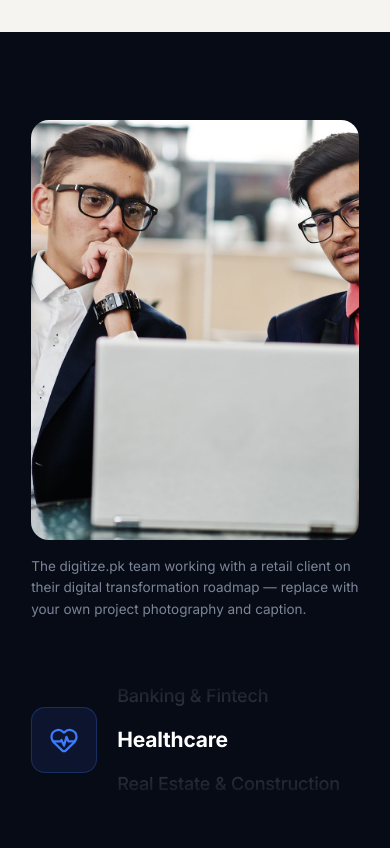
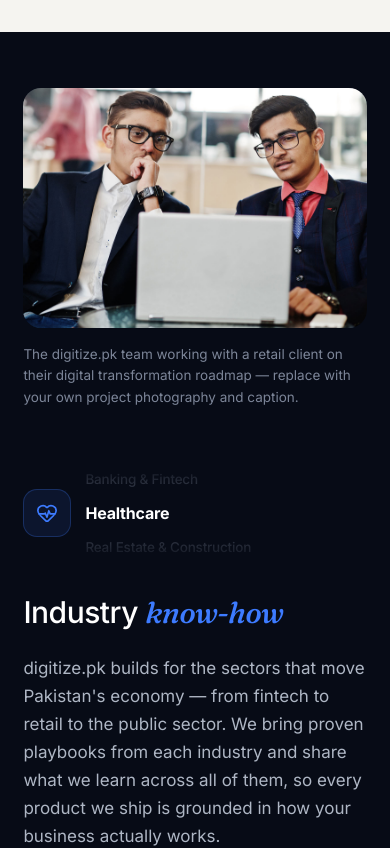
Before and after one commit to yousafbinkhalid-hash/digitize-pk, a React (Vite) app: page / in a window 390 px wide. Shown: the part 5420-6268 px from the top of the page. Built offline with nearby package versions, Linux system fonts and the light colour scheme.

Commit message:
Update content

```diff
--- a/src/components/VerticalCarousel.jsx
+++ b/src/components/VerticalCarousel.jsx
@@ -1,5 +1,5 @@
 import React, { useEffect, useRef, useState } from "react";
-import team2 from"../assets/team2.jpg";
+import team2 from "../assets/team2.jpg";
 import {
   ShoppingCart,
   Landmark,
@@ -36,17 +36,36 @@ const INDUSTRIES = [
 const ACCENT = "#3D7BFF";
 const BG = "#070B16";
 const BG_SOFT = "#0C1224";
+const TRANSITION_MS = 600;
+const MOBILE_BREAKPOINT = 640;
 
-const ROW_H = 44; // px, height of each name row / icon row
-const TRANSITION_MS = 600;
+// Tracks whether we're under the mobile breakpoint, so the icon, row height,
+// and type scale can shrink instead of overflowing/wrapping on a phone.
+function useIsMobile() {
+  const [isMobile, setIsMobile] = useState(
+    typeof window !== "undefined" && window.innerWidth <= MOBILE_BREAKPOINT
+  );
+  useEffect(() => {
+    const onResize = () =>
+      setIsMobile(window.innerWidth <= MOBILE_BREAKPOINT);
+    window.addEventListener("resize", onResize);
+    return () => window.removeEventListener("resize", onResize);
+  }, []);
+  return isMobile;
+}
 
-function IndustryStrip({ items, interval = 2400 }) {
+function IndustryStrip({ items, interval = 2400, isMobile }) {
   const len = items.length;
   const [index, setIndex] = useState(0);
   const [transitionOn, setTransitionOn] = useState(true);
   const resetTimeout = useRef(null);
 
   const extended = [items[len - 1], ...items, items[0], items[1]]; // len+3
+
+  const iconSize = isMobile ? 46 : 64;
+  const rowH = isMobile ? 34 : 44;
+  const centerFont = isMobile ? 16 : 21;
+  const sideFont = isMobile ? 13.5 : 18;
 
   useEffect(() => {
     const id = setInterval(() => setIndex((p) => p + 1), interval);
@@ -70,12 +89,12 @@ function IndustryStrip({ items, interval = 2400 }) {
   const CenterIcon = items[((index % len) + len) % len].icon;
 
   return (
-    <div style={{ display: "flex", alignItems: "center", gap: 20 }}>
+    <div style={{ display: "flex", alignItems: "center", gap: isMobile ? 14 : 20 }}>
       {/* Icon */}
       <div
         style={{
-          width: 64,
-          height: 64,
+          width: iconSize,
+          height: iconSize,
           flexShrink: 0,
           borderRadius: 14,
           background: `${ACCENT}1A`,
@@ -86,26 +105,27 @@ function IndustryStrip({ items, interval = 2400 }) {
         }}
       >
         <CenterIcon
-          size={30}
+          size={isMobile ? 22 : 30}
           color={ACCENT}
           strokeWidth={1.8}
           style={{ transition: "opacity 300ms ease" }}
         />
       </div>
 
-      {/* Name track */}
+      {/* Name track — flexes to fill available width instead of a fixed px value,
+          and truncates rather than wrapping on narrow screens */}
       <div
         style={{
           position: "relative",
-          height: ROW_H * 3,
+          height: rowH * 3,
           overflow: "hidden",
-          width: 320,
-          maxWidth: "60vw",
+          flex: 1,
+          minWidth: 0,
         }}
       >
         <div
           style={{
-            transform: `translateY(-${index * ROW_H}px)`,
+            transform: `translateY(-${index * rowH}px)`,
             transition: transitionOn
               ? `transform ${TRANSITION_MS}ms cubic-bezier(0.65,0,0.35,1)`
               : "none",
@@ -120,7 +140,7 @@ function IndustryStrip({ items, interval = 2400 }) {
               <div
                 key={i}
                 style={{
-                  height: ROW_H,
+                  height: rowH,
                   display: "flex",
                   alignItems: "center",
                   opacity,
@@ -131,10 +151,14 @@ function IndustryStrip({ items, interval = 2400 }) {
                   style={{
                     fontFamily:
                       "'Inter', -apple-system, BlinkMacSystemFont, sans-serif",
-                    fontSize: isCenter ? 21 : 18,
+                    fontSize: isCenter ? centerFont : sideFont,
                     fontWeight: isCenter ? 700 : 500,
                     color: isCenter ? "#FFFFFF" : "#7C8598",
                     letterSpacing: -0.2,
+                    whiteSpace: "nowrap",
+                    overflow: "hidden",
+                    textOverflow: "ellipsis",
+                    maxWidth: "100%",
                   }}
                 >
                   {item.name}
@@ -157,23 +181,27 @@ function IndustryStrip({ items, interval = 2400 }) {
 }
 
 export default function DigitizeIndustrySection() {
+  const isMobile = useIsMobile();
+
   return (
     <section
+      className="dgz-section"
       style={{
         background: BG,
         color: "#FFFFFF",
-        padding: "88px 8vw",
         fontFamily: "'Inter', sans-serif",
       }}
     >
       <style>{`
         @import url('https://fonts.googleapis.com/css2?family=Inter:wght@400;500;600;700&family=Fraunces:ital,wght@1,500&display=swap');
+        .dgz-section { padding: 88px 8vw; }
         .dgz-grid {
           display: grid;
           grid-template-columns: 1.05fr 0.95fr;
           gap: 64px;
           align-items: center;
         }
+        .dgz-photo { width: 100%; height: 420px; object-fit: cover; display: block; }
         .dgz-cta:hover {
           background: ${ACCENT};
           color: #fff !important;
@@ -182,17 +210,22 @@ export default function DigitizeIndustrySection() {
           .dgz-grid { grid-template-columns: 1fr; gap: 40px; }
           .dgz-img { order: -1; }
         }
+        @media (max-width: 640px) {
+          .dgz-section { padding: 56px 6vw; }
+          .dgz-photo { height: 240px; border-radius: 14px; }
+          .dgz-copy { max-width: 100% !important; }
+        }
       `}</style>
 
       <div className="dgz-grid">
         {/* Left column */}
         <div>
-          <IndustryStrip items={INDUSTRIES} />
+          <IndustryStrip items={INDUSTRIES} isMobile={isMobile} />
 
           <h2
             style={{
-              marginTop: 48,
-              fontSize: "clamp(34px, 4vw, 48px)",
+              marginTop: isMobile ? 32 : 48,
+              fontSize: "clamp(30px, 4vw, 48px)",
               lineHeight: 1.1,
               fontWeight: 500,
               letterSpacing: -0.5,
@@ -212,6 +245,7 @@ export default function DigitizeIndustrySection() {
           </h2>
 
           <p
+            className="dgz-copy"
             style={{
               marginTop: 22,
               maxWidth: 460,
@@ -255,16 +289,7 @@ export default function DigitizeIndustrySection() {
               background: BG_SOFT,
             }}
           >
-            <img
-              src={team2}
-              alt="digitize.pk team collaborating with a client"
-              style={{
-                width: "100%",
-                height: 420,
-                objectFit: "cover",
-                display: "block",
-              }}
-            />
+            <img className="dgz-photo" src={team2} alt="digitize.pk team collaborating with a client" />
           </div>
           <p
             style={{
```
